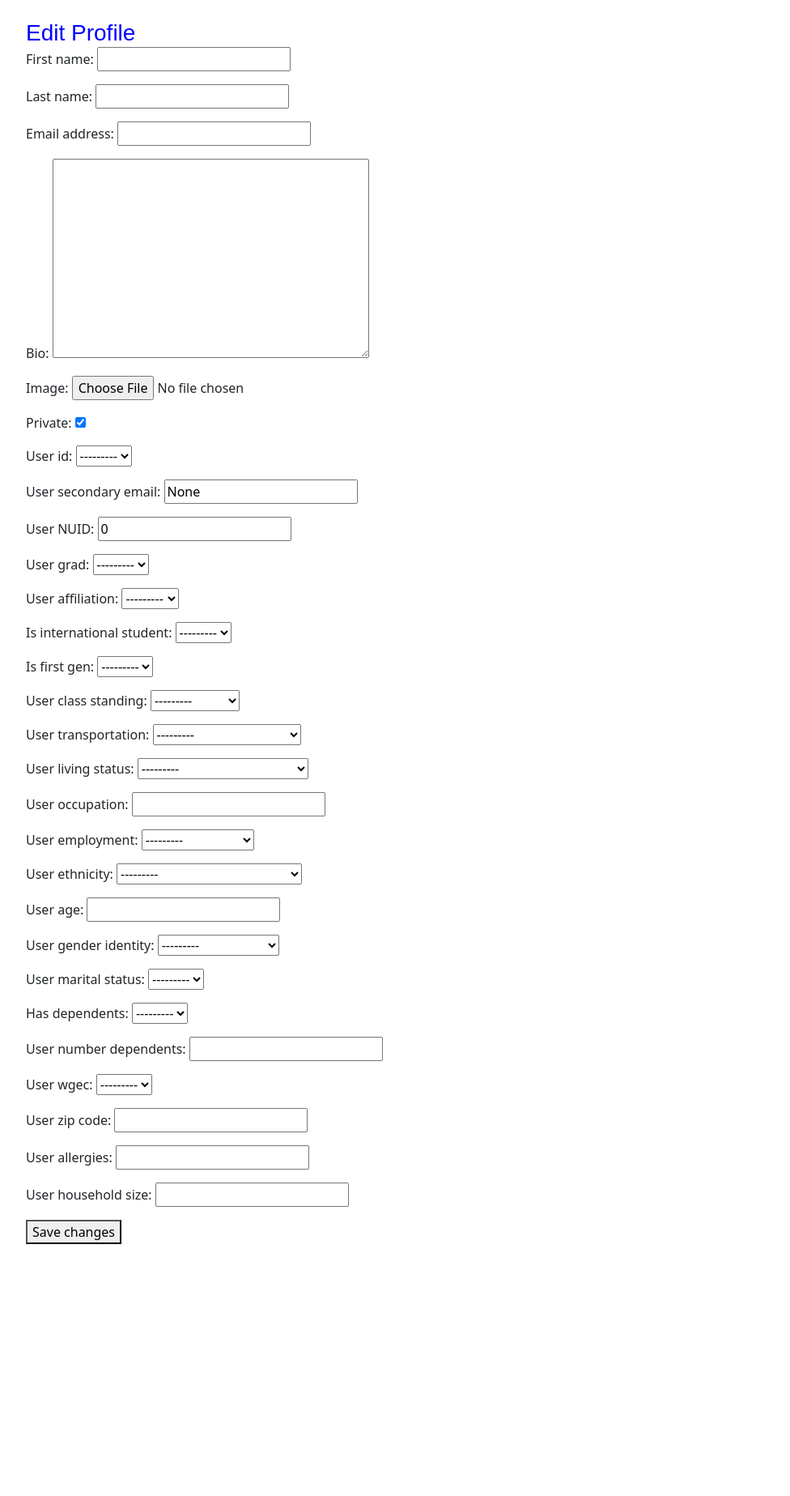
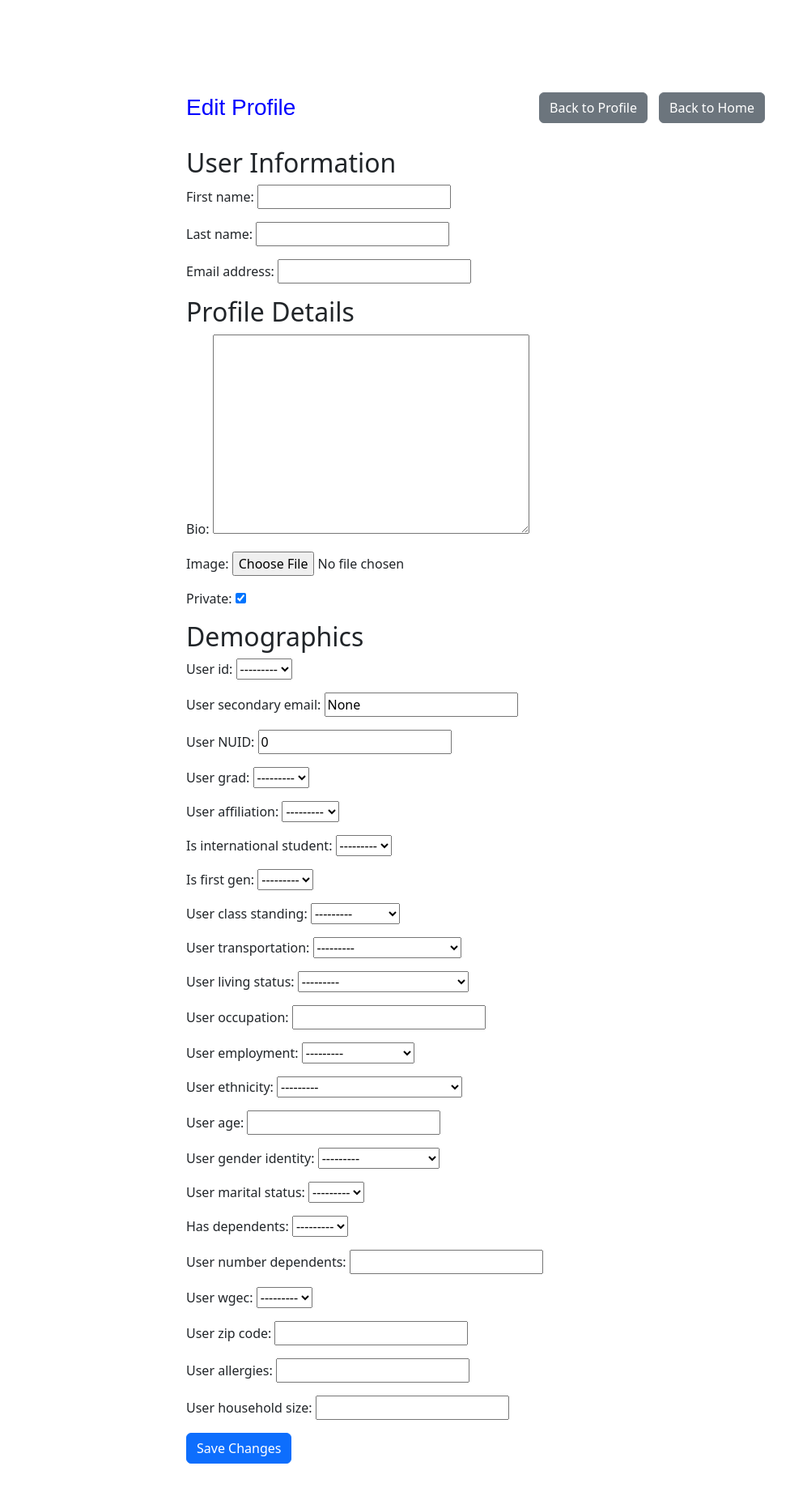
Before and after one commit to BrightSid377/MFP_OrderProcessing, a Django app: template catalog/templates/catalog/edit_profile.html in a window 1280 px wide. Shown: the part 56-1903 px from the top of the page at 81% size, without its empty margins (50-1026 px from the left). Before the commit the page ends 1592 px from the top, so only its background shows below. Run offline with Django 5.2, Linux system fonts and the light colour scheme; the template is opened without the code that fills it: values that come from a table or form of the project are taken from there, others are empty.

Commit message:
Updating Profile webpages
- modified profile webpages to be more user friendly and easier to navigate.

```diff
--- a/catalog/templates/catalog/edit_profile.html
+++ b/catalog/templates/catalog/edit_profile.html
@@ -2,12 +2,70 @@
 {% load static %}
 
 {% block content %}
+
+      <style>
+    .container {
+      max-width: 800px;
+      margin: 0 auto;
+      padding: 20px;
+    }
+
+    .header {
+      display: flex;
+      justify-content: space-between;
+      align-items: center;
+      margin-bottom: 20px;
+    }
+
+    .profile-container {
+      background-color: #f9f9f9;
+      padding: 20px;
+      border-radius: 8px;
+      box-shadow: 0 0 10px rgba(0, 0, 0, 0.1);
+    }
+
+    .profile-section {
+      margin-bottom: 20px;
+    }
+
+    .profile-section h2 {
+      margin-top: 0;
+    }
+
+    .profile-section img {
+      max-width: 200px;
+      height: auto;
+      border-radius: 8px;
+    }
+
+    .btn-secondary {
+      margin: 10px 5px;
+    }
+  </style>
+
+  <div class="container">
+    <div class="header">
       <h1>Edit Profile</h1>
-  <form method="post" enctype="multipart/form-data">
+        <div>
+        <a href="{% url 'profile' %}" class="btn btn-secondary">Back to Profile</a>
+        <a href="{% url 'index' %}" class="btn btn-secondary">Back to Home</a>
+        </div>
+    </div>
+    <form method="post" enctype="multipart/form-data" class="form-container">
       {% csrf_token %}
+      <div class="form-group">
+        <h2>User Information</h2>
         {{ user_form.as_p }}
+      </div>
+      <div class="form-group">
+        <h2>Profile Details</h2>
         {{ profile_form.as_p }}
+      </div>
+      <div class="form-group">
+        <h2>Demographics</h2>
         {{ demographics_form.as_p }}
-    <button type="submit">Save changes</button>
+      </div>
+      <button type="submit" class="btn btn-primary">Save Changes</button>
     </form>
+  </div>
 {% endblock %}
```
Also changed, not shown: catalog/templates/catalog/profile.html (+56 -2 lines). Lines whose indentation alone changed are shown as unchanged.
